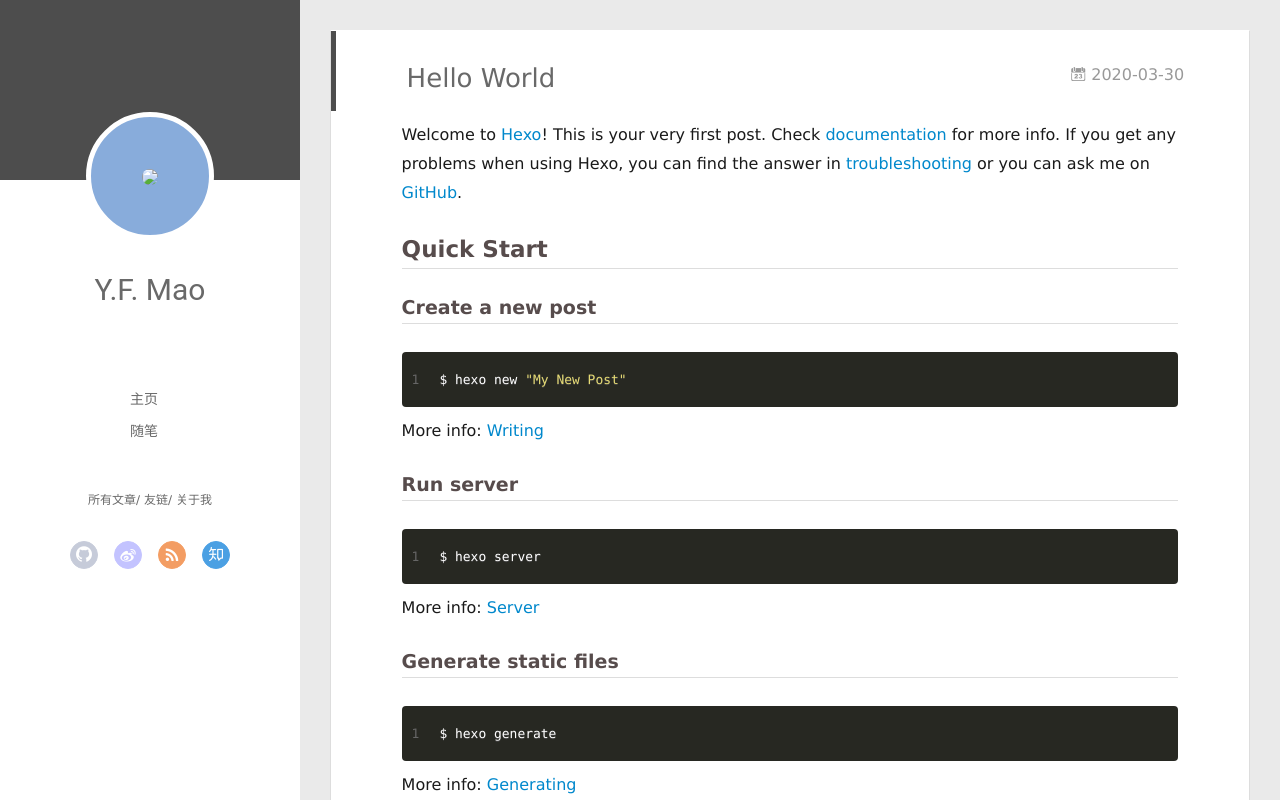
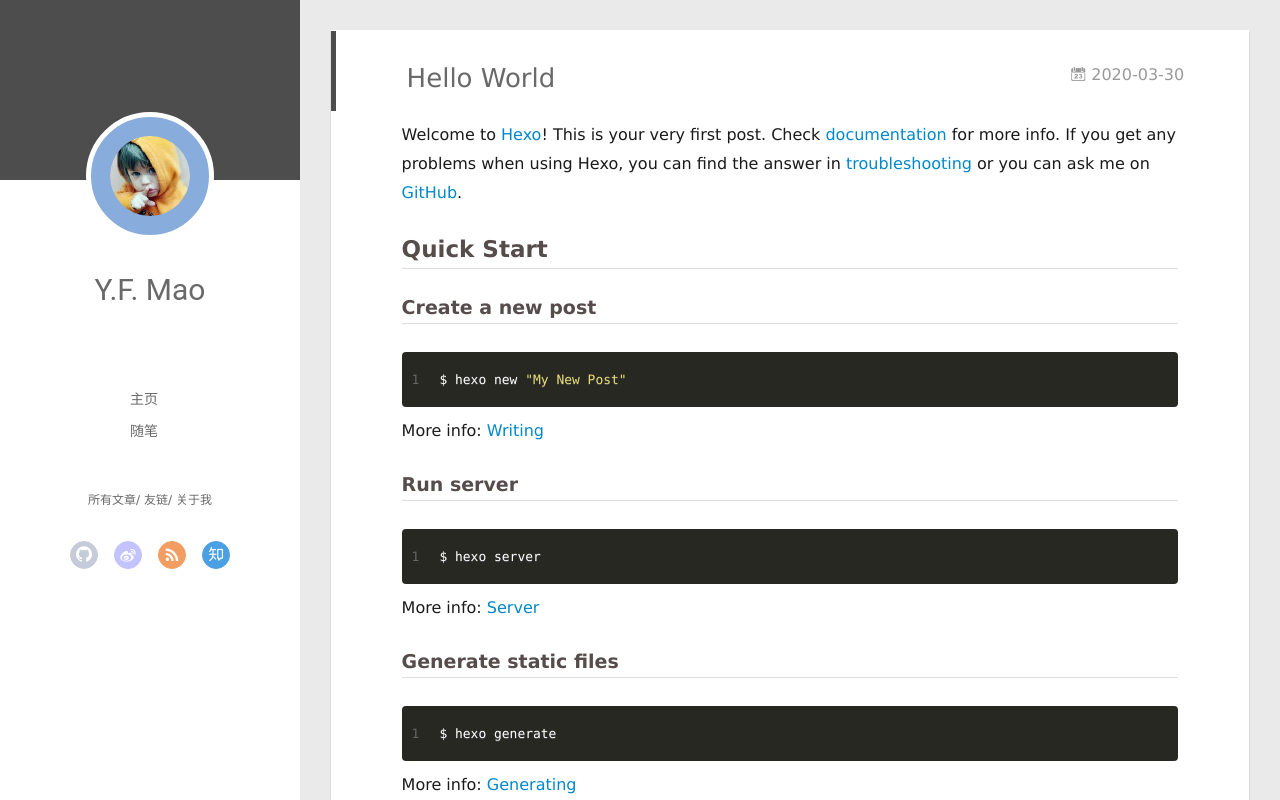
Before and after one commit to MambaMao/MambaMao.github.io, a plain HTML site: page 2020/03/30/hello-world/index.html in a window 1280 px wide. Drawn offline with nearby package versions, Linux system fonts and the light colour scheme; some packages are replaced by stand-ins of ours; no server answers.

Commit message:
Site updated: 2020-03-30 22:00:20

```diff
--- a/2020/03/30/hello-world/index.html
+++ b/2020/03/30/hello-world/index.html
@@ -46,7 +46,7 @@
 <div class="intrude-less">
 	<header id="header" class="inner">
 		<a href="/" class="profilepic">
-			<img src="/mao.png" class="js-avatar">
+			<img src="/img/mao.png" class="js-avatar">
 		</a>
 		<hgroup>
 		  <h1 class="header-author"><a href="/">Y.F. Mao</a></h1>
@@ -104,7 +104,7 @@
 	<div class="intrude-less">
 		<header id="header" class="inner">
 			<div class="profilepic">
-				<img src="/mao.png" class="js-avatar">
+				<img src="/img/mao.png" class="js-avatar">
 			</div>
 			<hgroup>
 			  <h1 class="header-author js-header-author">Y.F. Mao</h1>
```
Also changed, not shown: 2020/03/30/hello/index.html (+2 -2 lines), archives/2020/03/index.html (+2 -2 lines), archives/2020/index.html (+2 -2 lines), archives/index.html (+2 -2 lines), categories/hexo/index.html (+2 -2 lines), categories/index.html (+2 -2 lines), index.html (+2 -2 lines), tags/This-is-my-life/index.html (+2 -2 lines), tags/index.html (+2 -2 lines).
